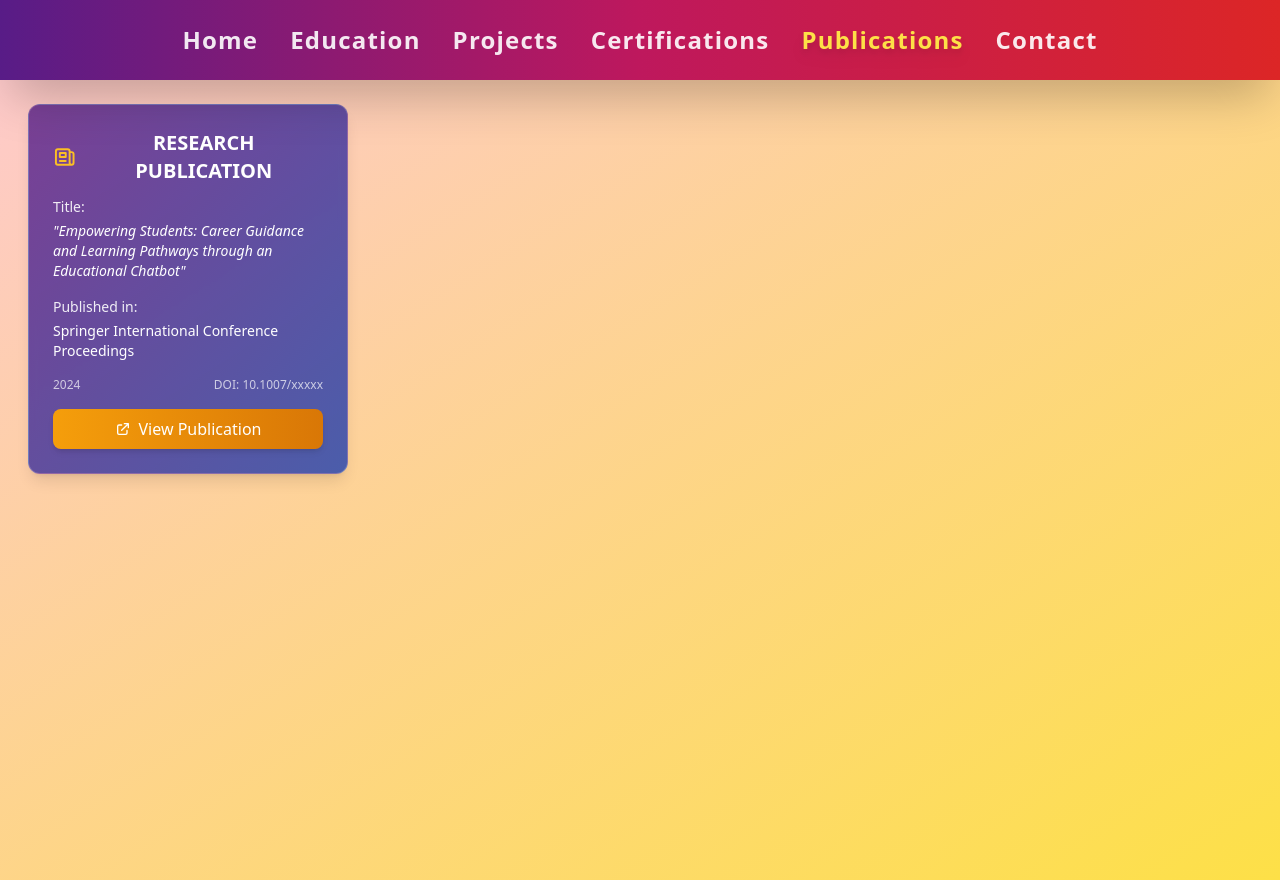
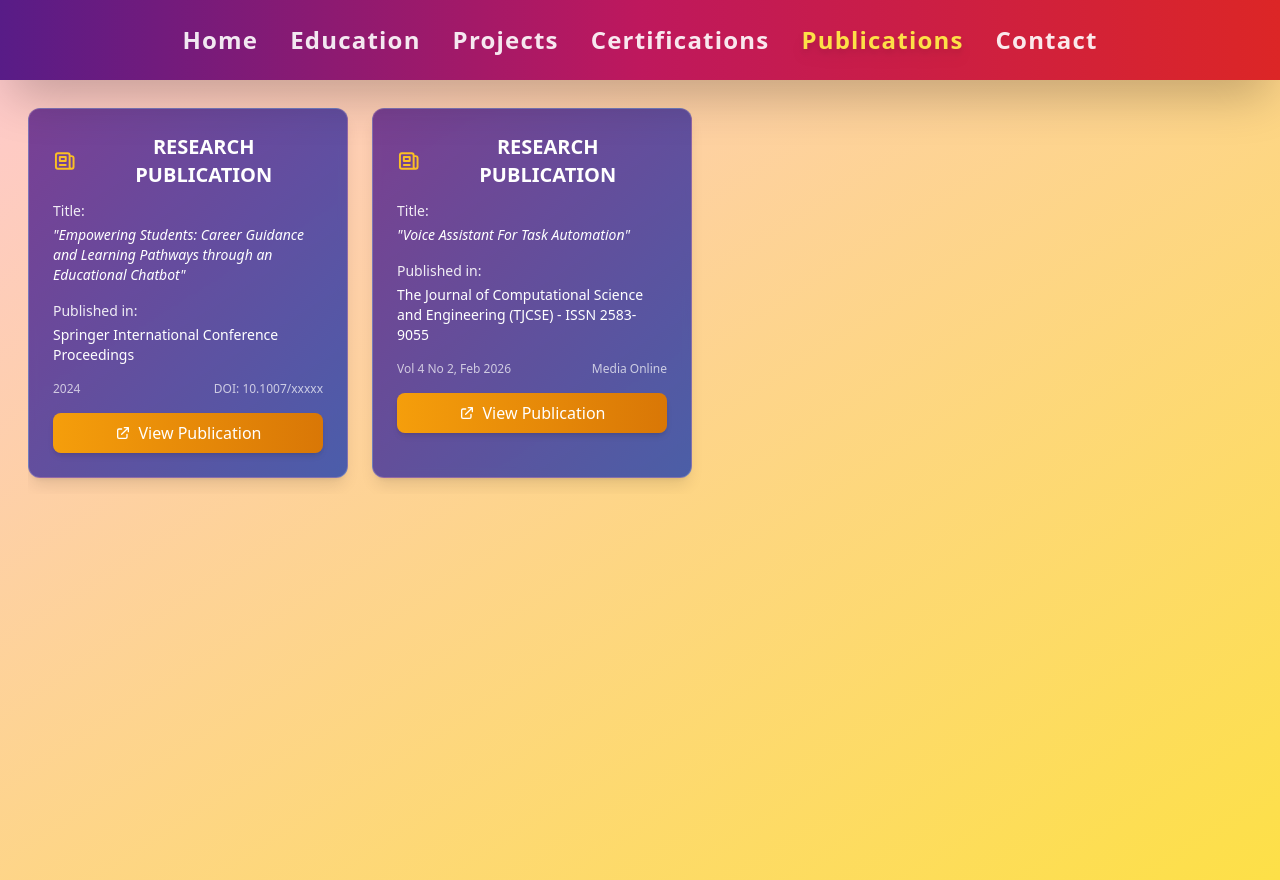
Before and after one commit to palingivinod/My-Portfolio, a React (Vite) app: page /publications in a window 1280 px wide. Built offline with nearby package versions, Linux system fonts and the light colour scheme.

Commit message:
Refactor Publications component to use array mapping

```diff
--- a/src/components/Publications.jsx
+++ b/src/components/Publications.jsx
@@ -1,7 +1,30 @@
-const Publications = () => (
-        <div className="bg-gradient-to-br from-red-200 to-yellow-300 min-h-screen ">
-            <br />
-            <div className="w-80 bg-gradient-to-br from-purple-900/80 to-blue-800/80 backdrop-blur-sm rounded-xl border border-white/20 shadow-lg p-6 hover:shadow-teal-400/20 transition-all duration-300  ml-7">
+const Publications = () => {
+    // Array of publications - easily add more papers here
+    const publications = [
+        {
+            title: "Empowering Students: Career Guidance and Learning Pathways through an Educational Chatbot",
+            publisher: "Springer International Conference Proceedings",
+            year: "2024",
+            doi: "DOI: 10.1007/xxxxx",
+            link: " "
+        },
+        {
+            title: "Voice Assistant For Task Automation",
+            publisher: "The Journal of Computational Science and Engineering (TJCSE) - ISSN 2583-9055",
+            year: "Vol 4 No 2, Feb 2026",
+            doi: "Media Online",
+            link: "https://jcse.cloud/JCSE/Published_Papers/paper4.pdf"
+        }
+    ];
+
+    return (
+        <div className="bg-gradient-to-br from-red-200 to-yellow-300 min-h-screen p-7">
+            <div className="flex flex-row overflow-x-auto gap-6 pb-4">
+                {publications.map((pub, index) => (
+                    <div
+                        key={index}
+                        className="w-80 flex-shrink-0 bg-gradient-to-br from-purple-900/80 to-blue-800/80 backdrop-blur-sm rounded-xl border border-white/20 shadow-lg p-6 hover:shadow-teal-400/20 transition-all duration-300"
+                    >
                         <div className="flex items-center justify-center mb-3">
                             <svg className="w-6 h-6 mr-2 text-amber-400" fill="none" stroke="currentColor" viewBox="0 0 24 24">
                                 <path strokeLinecap="round" strokeLinejoin="round" strokeWidth={2} d="M19 20H5a2 2 0 01-2-2V6a2 2 0 012-2h10a2 2 0 012 2v1m2 13a2 2 0 01-2-2V7m2 13a2 2 0 002-2V9a2 2 0 00-2-2h-2m-4-3H9M7 16h6M7 8h6v4H7V8z" />
@@ -12,22 +35,22 @@ const Publications = () => (
                         <div className="mb-4">
                             <p className="text-sm font-medium text-white/90 mb-1">Title:</p>
                             <p className="text-white text-sm italic">
-                    "Empowering Students: Career Guidance and Learning Pathways through an Educational Chatbot"
+                                "{pub.title}"
                             </p>
                         </div>
 
                         <div className="mb-4">
                             <p className="text-sm font-medium text-white/90 mb-1">Published in:</p>
-                <p className="text-white text-sm">Springer International Conference Proceedings</p>
+                            <p className="text-white text-sm">{pub.publisher}</p>
                         </div>
 
                         <div className="flex justify-between text-xs text-white/70 mb-4">
-                <span>2024</span>
-                <span>DOI: 10.1007/xxxxx</span>
+                            <span>{pub.year}</span>
+                            <span>{pub.doi}</span>
                         </div>
 
                         <a
-                href=" "
+                            href={pub.link}
                             target="_blank"
                             rel="noopener noreferrer"
                             className="w-full flex items-center justify-center px-4 py-2 bg-gradient-to-r from-amber-500 to-amber-600 hover:from-amber-400 hover:to-amber-500 text-white rounded-lg transition-all duration-200 shadow-md hover:shadow-amber-400/30"
@@ -38,6 +61,10 @@ const Publications = () => (
                             View Publication
                         </a>
                     </div>
+                ))}
+            </div>
         </div>
     );
-export default Publications
+};
+
+export default Publications;
```
Lines whose indentation alone changed are shown as unchanged.
